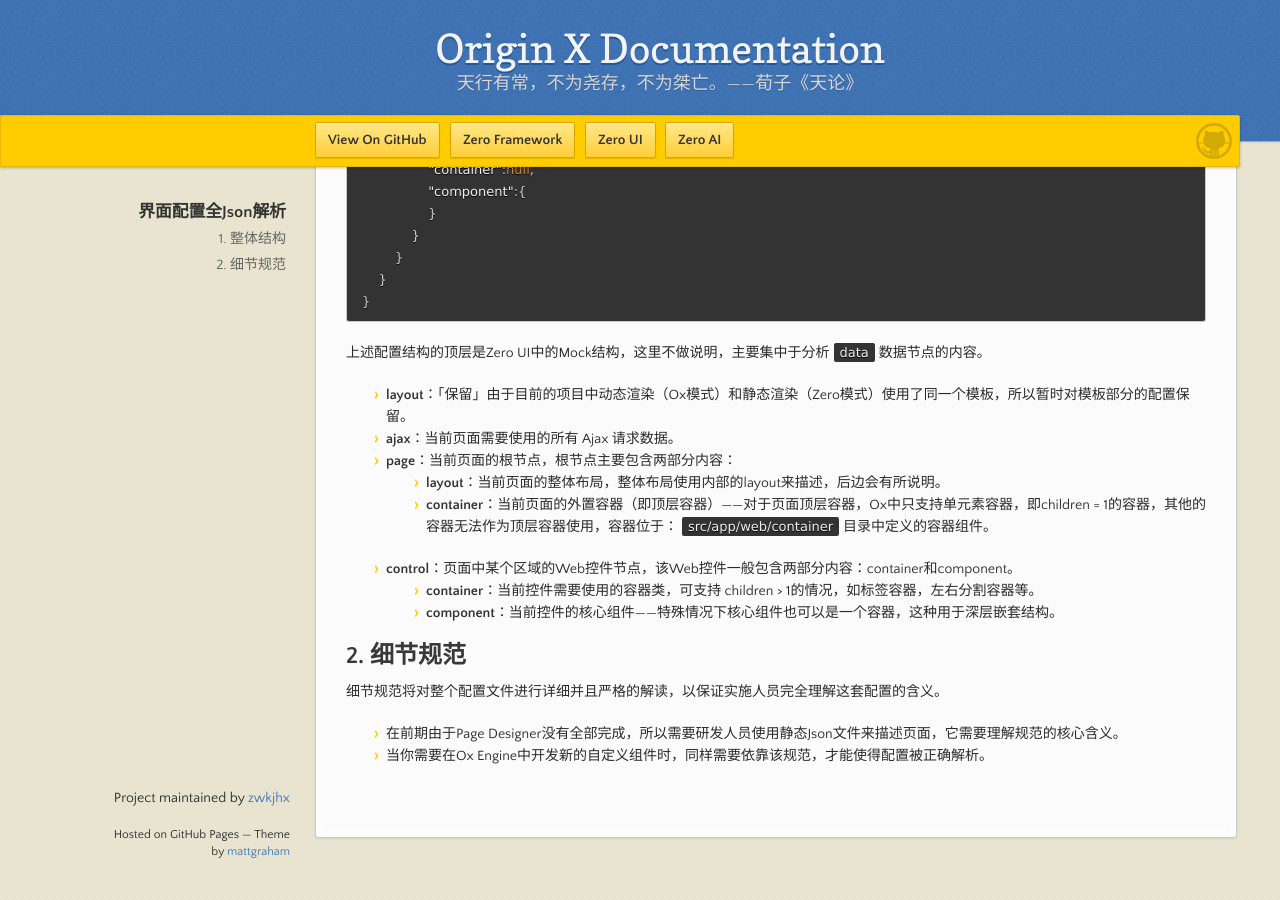
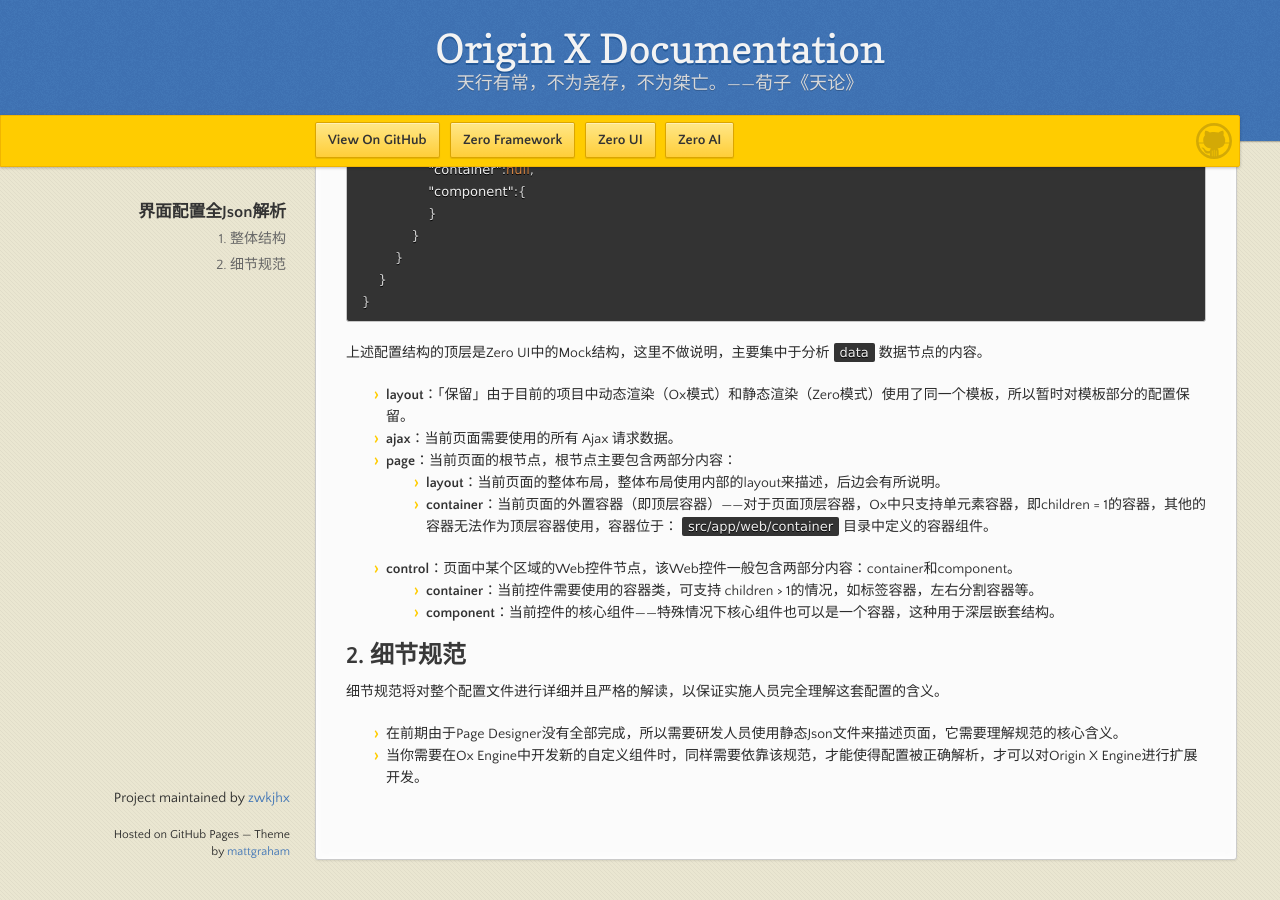
Before and after one commit to zwkjhx/ox-doc, a Jekyll site: the page built from specification/3-origin-xgui-fan/spo-001-jie-mian-pei-zhi-quan-json-jie-xi.md, in a window 1280 px wide and 900 px high, scrolled down 540 px. Built offline with Jekyll 4.4.1, drawn with Linux system fonts in a browser that asks for light colours; our own code applies the rules of GitHub Pages for plain Markdown files; before the commit the page ends 1418 px from its top, so only the background shows below that.

Commit message:
Updates specification/3-origin-xgui-fan/spo-001-jie-mian-pei-zhi-quan-json-jie-xi.md
Auto commit by GitBook Editor

```diff
--- a/specification/3-origin-xgui-fan/spo-001-jie-mian-pei-zhi-quan-json-jie-xi.md
+++ b/specification/3-origin-xgui-fan/spo-001-jie-mian-pei-zhi-quan-json-jie-xi.md
@@ -46,4 +46,4 @@
 细节规范将对整个配置文件进行详细并且严格的解读，以保证实施人员完全理解这套配置的含义。
 
 * 在前期由于Page Designer没有全部完成，所以需要研发人员使用静态Json文件来描述页面，它需要理解规范的核心含义。
-* 当你需要在Ox Engine中开发新的自定义组件时，同样需要依靠该规范，才能使得配置被正确解析。
+* 当你需要在Ox Engine中开发新的自定义组件时，同样需要依靠该规范，才能使得配置被正确解析，才可以对Origin X Engine进行扩展开发。
```
